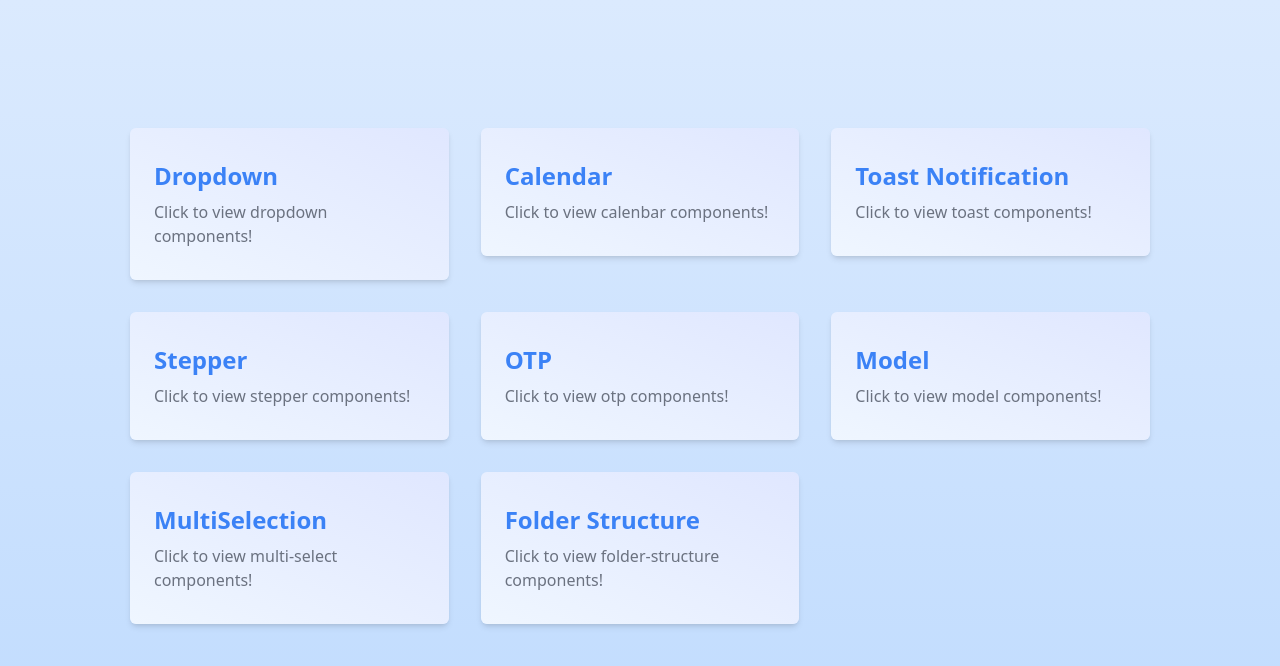
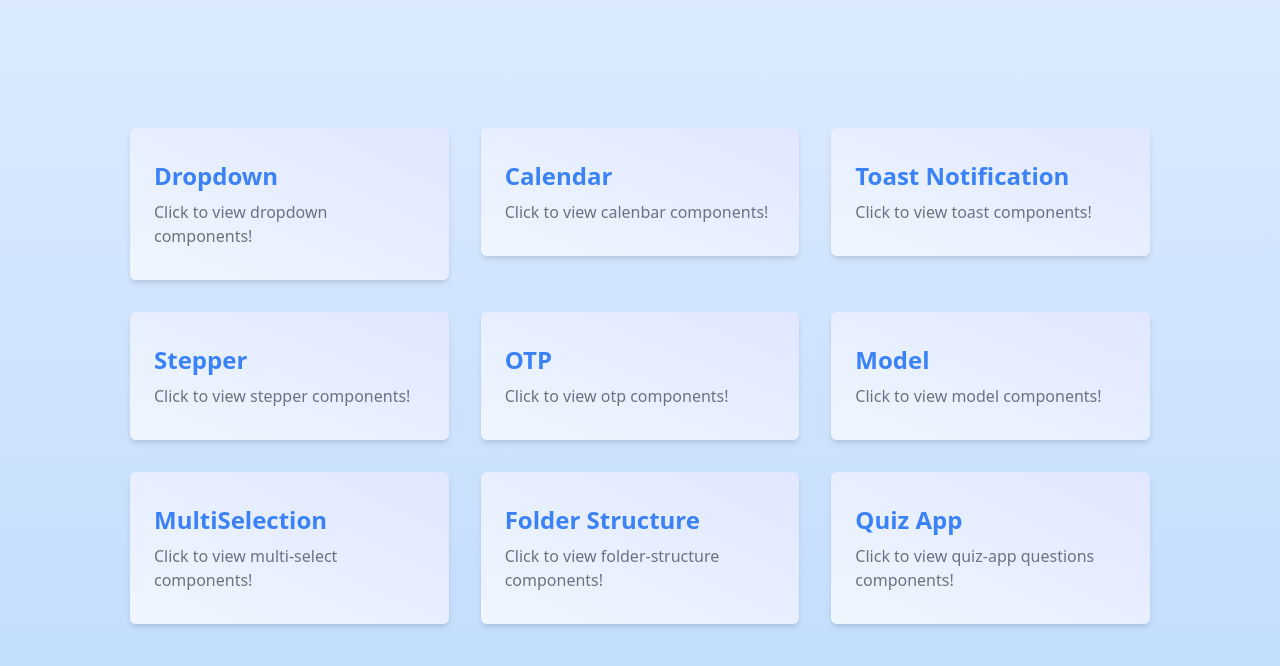
Before and after one commit to gamitej/react-components, a React (Vite) app: page / in a window 1280 px wide. Shown: the top 666 px of the page. Built offline with nearby package versions, Linux system fonts and the light colour scheme.

Commit message:
chore :  quiz app

```diff
--- a/src/components/Dropdowns/MultiSelect/Select.tsx
+++ b/src/components/Dropdowns/MultiSelect/Select.tsx
@@ -1,5 +1,5 @@
+import Pill from "./Pill";
 import { useEffect, useRef, useState } from "react";
-import Pill from "./Pill";
 
 const Select = () => {
   const inputRef = useRef<HTMLInputElement | null>(null);
--- a/src/components/Folder/index.tsx
+++ b/src/components/Folder/index.tsx
@@ -1,7 +1,9 @@
 import { useState } from "react";
-import { IoMdArrowDropright as ArrowIcon } from "react-icons/io";
+// icons
 import { FaFolderOpen as FolderIcon } from "react-icons/fa";
 import { FaRegFileLines as FileIcon } from "react-icons/fa6";
+import { IoMdArrowDropright as ArrowIcon } from "react-icons/io";
+// data
 import { data } from "./data";
 import { DataFolder, RecursiveProps } from "./type";
 
@@ -18,9 +20,8 @@ const Recursive = ({
   if (!data.length) return null;
 
   const onSubmit = (parentId: number) => {
-    if (name.trim().length > 0) {
-      submit(name, parentId, add.isFolder);
-    }
+    if (name.trim().length > 0) submit(name, parentId, add.isFolder);
+
     setAdd({ enabled: false, isFolder: false });
     setName("");
   };
--- /dev/null
+++ b/src/components/Quiz/index.tsx
@@ -0,0 +1,10 @@
+import React from "react";
+
+const QuizApp = () => {
+  /**
+   * TSX
+   */
+  return <div>QuizApp</div>;
+};
+
+export default QuizApp;
--- a/src/pages/Home/data.ts
+++ b/src/pages/Home/data.ts
@@ -45,4 +45,9 @@ export const pagesData: PagesDataType[] = [
     url: "/folder",
     description: "Click to view folder-structure components",
   },
+  {
+    title: "Quiz App",
+    url: "/quiz",
+    description: "Click to view quiz-app questions components",
+  },
 ];
--- a/src/routes/Routes.tsx
+++ b/src/routes/Routes.tsx
@@ -12,9 +12,10 @@ const Stepper = lazy(() => import("@/pages/Stepper"));
 const Dropdown = lazy(() => import("@/pages/Dropdown"));
 const DatePicker = lazy(() => import("@/pages/DatePicker"));
 
+const QuizApp = lazy(() => import("@/components/Quiz"));
 const OtpComponent = lazy(() => import("@/components/Otp"));
+const FolderStructure = lazy(() => import("@/components/Folder"));
 const MultiSelect = lazy(() => import("@/components/Dropdowns/MultiSelect"));
-const FolderStructure = lazy(() => import("@/components/Folder"));
 
 const Router = () => {
   const routes = useRoutes([
@@ -62,6 +63,10 @@ const Router = () => {
       path: "folder",
       element: <FolderStructure />,
     },
+    {
+      path: "quiz",
+      element: <QuizApp />,
+    },
   ]);
 
   return <Suspense fallback={<div>Loading...</div>}>{routes}</Suspense>;
```
Also changed, not shown: src/components/Quiz/data.ts (added), src/components/Quiz/type.ts (added).
